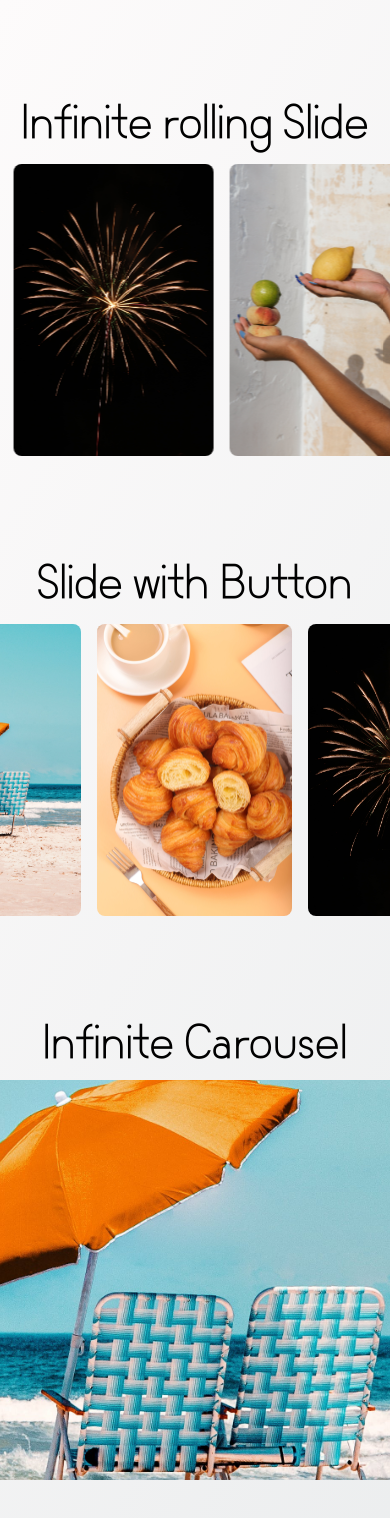
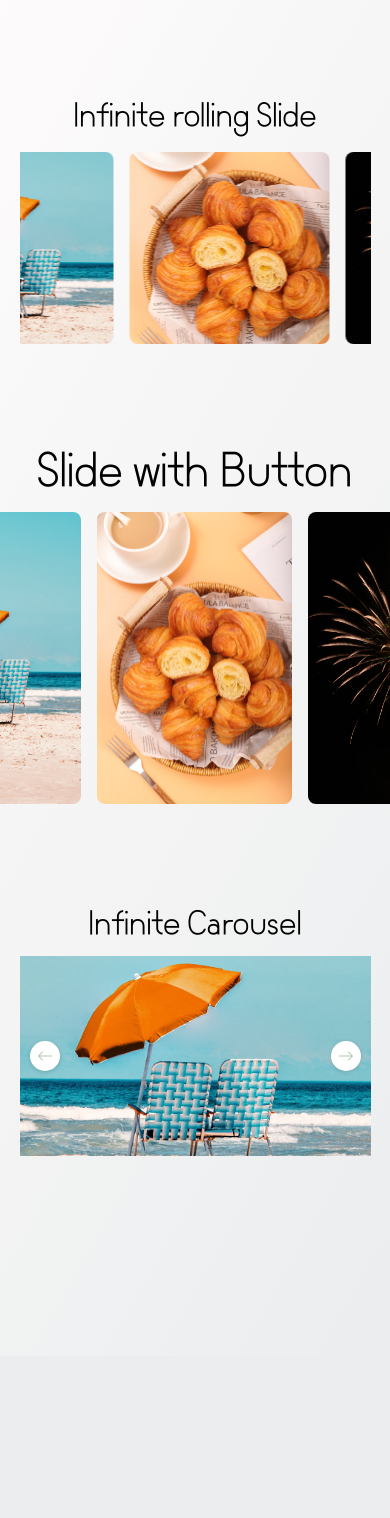
Before and after one commit to hnaa0/study-react, a React (Vite) app: page / in a window 390 px wide. Shown: the top 1518 px of the page. After the commit the page ends 1356 px from the top, so only its background shows below. Built offline with nearby package versions, Linux system fonts and the light colour scheme; grey boxes are pictures that could not be loaded.

Commit message:
Style Responsive web - Mobile(InfiniteRollingSlider, InfiniteSlider)

```diff
--- a/src/App.jsx
+++ b/src/App.jsx
@@ -2,14 +2,18 @@ import GlobalStyle from "./GlobalStyle";
 import ButtonSlider from "./components/ButtonSlider";
 import InfiniteRollingSlider from "./components/InfiniteRollingSlider";
 import InfiniteSlider from "./components/InfiniteSlider";
+import { ThemeProvider } from "styled-components";
+import theme from "./components/Theme";
 
 function App() {
   return (
     <>
-      <GlobalStyle />
-      <InfiniteRollingSlider />
-      <ButtonSlider />
-      <InfiniteSlider />
+      <ThemeProvider theme={theme}>
+        <GlobalStyle />
+        <InfiniteRollingSlider />
+        <ButtonSlider />
+        <InfiniteSlider />
+      </ThemeProvider>
     </>
   );
 }
--- a/src/components/InfiniteRollingSlider.jsx
+++ b/src/components/InfiniteRollingSlider.jsx
@@ -71,12 +71,21 @@ const Container = styled.section`
 const SlideTitle = styled.h1`
   font-size: 40px;
   margin-bottom: 20px;
+
+  @media ${({ theme }) => theme.device.mobile} {
+    font-size: 28px;
+  }
 `;
 
 const SlideContainer = styled.div`
   width: 1000px;
   height: 300px;
   overflow: hidden;
+
+  @media ${({ theme }) => theme.device.mobile} {
+    width: 90vw;
+    height: 200px;
+  }
 `;
 
 const SlideGroup = styled.div`
--- a/src/components/InfiniteSlider.jsx
+++ b/src/components/InfiniteSlider.jsx
@@ -117,6 +117,10 @@ const Container = styled.section`
 const SlideTitle = styled.h1`
   font-size: 40px;
   margin-bottom: 20px;
+
+  @media ${({ theme }) => theme.device.mobile} {
+    font-size: 28px;
+  }
 `;
 
 const SlideContainer = styled.div`
@@ -124,6 +128,11 @@ const SlideContainer = styled.div`
   width: 800px;
   height: 400px;
   overflow: hidden;
+
+  @media ${({ theme }) => theme.device.mobile} {
+    width: 90vw;
+    height: 200px;
+  }
 `;
 
 const SlideBox = styled.div`
@@ -137,7 +146,7 @@ const SlideBox = styled.div`
 
 const SlideImg = styled.img`
   flex-shrink: 0;
-  width: 800px;
+  width: 100%;
   height: auto;
   object-fit: cover;
   transition: 0.2s;
@@ -166,6 +175,12 @@ const Btn = styled.button`
     background-color: #afc8ad;
     color: #ffffff;
   }
+
+  @media ${({ theme }) => theme.device.mobile} {
+    bottom: 70px;
+    width: 30px;
+    height: 30px;
+  }
 `;
 
 const PrevBtn = styled(Btn)`
--- /dev/null
+++ b/src/components/Theme.jsx
@@ -0,0 +1,15 @@
+const sizes = {
+  mobile: "765px",
+  tablet: "1023px",
+};
+
+const device = {
+  mobile: `screen and (max-width: ${sizes.mobile})`,
+  tablet: `screen and (max-width: ${sizes.tablet})`,
+};
+
+const theme = {
+  device,
+};
+
+export default theme;
```
